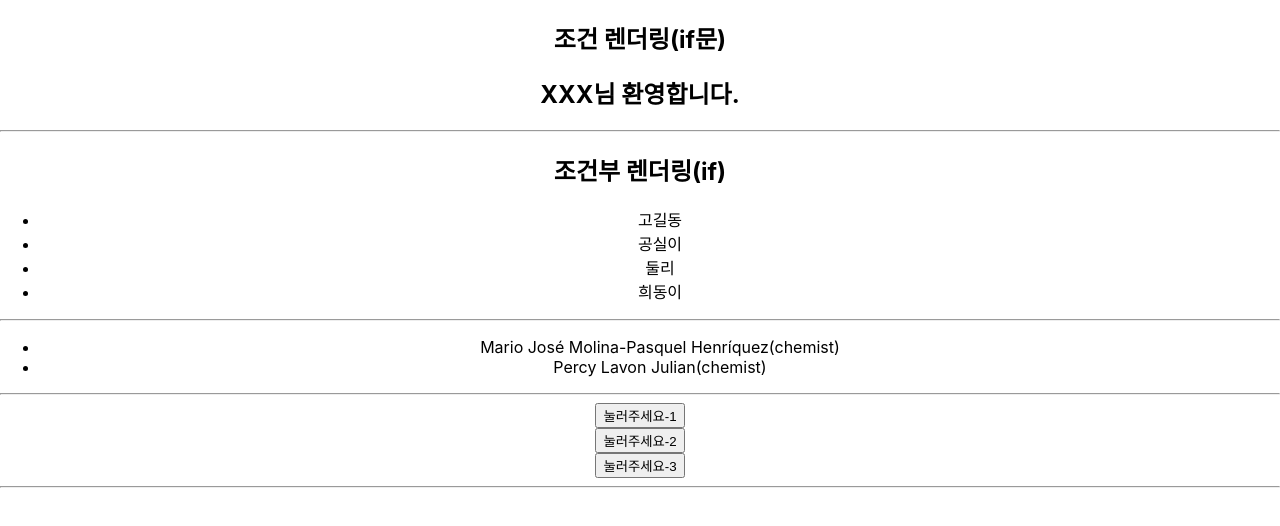
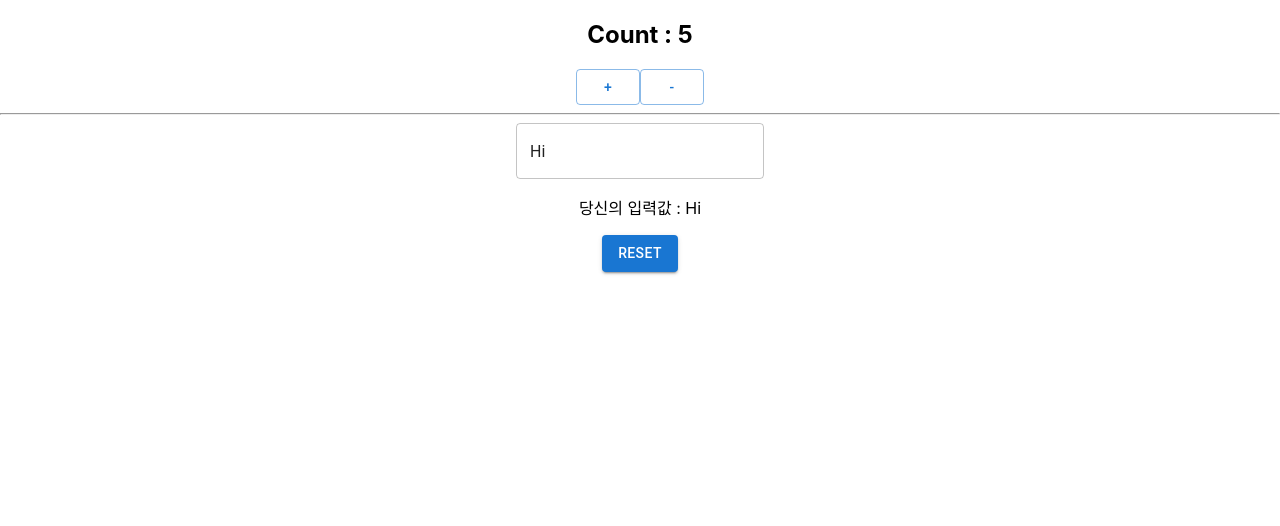
Before and after one commit to nohssam/2025-MyReact01, a React (Create React App) app: page / in a window 1280 px wide. Shown: the top 526 px of the page. Built offline with nearby package versions, Linux system fonts and the light colour scheme.

Commit message:
11-14 오후

```diff
--- a/package.json
+++ b/package.json
@@ -3,6 +3,9 @@
   "version": "0.1.0",
   "private": true,
   "dependencies": {
+    "@emotion/react": "^11.14.0",
+    "@emotion/styled": "^11.14.1",
+    "@mui/material": "^7.3.5",
     "@testing-library/dom": "^10.4.1",
     "@testing-library/jest-dom": "^6.9.1",
     "@testing-library/react": "^16.3.0",
--- a/src/App.js
+++ b/src/App.js
@@ -12,7 +12,13 @@ import IfExam01 from './pages/step06-if/IfExam01';
 import IfExam02List from './pages/step06-if/IfExam02List';
 import TextList from './pages/step06-if/TextList';
 import Evnet01 from './pages/step07-event/Event01';
-
+import Evnet02 from './pages/step07-event/Event02';
+import Evnet03 from './pages/step07-event/Event03';
+import Evnet04 from './pages/step07-event/Event04';
+import InputExam from './pages/step08-css/InputExam';
+import CounterEx01 from './pages/step09-event2/CounterEx01';
+import CounterEx02 from './pages/step09-event2/CounterEx02';
+import CounterEx03 from './pages/step09-event2/CounterEx03';
 
 function App() {
   return (
@@ -39,6 +45,7 @@ function App() {
       <hr />
       <SomeEveryCommandList />
       <hr /> */}
+      {/*
       <IfExam01 />
       <hr />
       <IfExam02List />
@@ -47,6 +54,19 @@ function App() {
       <hr />
       <Evnet01 />
       <hr />
+      <Evnet02 />
+      <hr />
+      <Evnet03 />
+      <hr />
+      <Evnet04 />
+      <hr />
+      <InputExam />
+      <hr />
+      <CounterEx01 />
+      */}
+      <CounterEx02 />
+      <hr />
+      <CounterEx03 />
     </div>
   );
 }
--- /dev/null
+++ b/src/components/Btn.jsx
@@ -0,0 +1,53 @@
+import { Button } from "@mui/material";
+
+// 선언식
+// export default function Btn({name,children }) {
+//     return(
+//         <Button variant="contained"
+//           onClick={()=>{console.log(name)}}>{children}</Button>
+//     )
+// }
+
+// 표현식
+// const Btn = ({name, children})=>{
+//     return(
+//         <Button variant="contained"
+//            onClick={()=>{console.log(name)}}>{children}</Button>
+//     )
+// }
+
+//export default Btn;
+
+// const Btn = ({name, children})=>{
+//     return(
+//         <Button variant="contained"
+//             // 자식 요소 영향 없음
+//             onMouseEnter ={()=>{console.log(name, "onMouseEnter")}}
+//             onMouseLeave ={()=>{console.log(name, "onMouseLeave")}}
+//             // 자식 요소에 들어가도 계속 발생함
+// //            onMouseOver ={()=>{console.log(name, "onMouseOver")}}
+// //            onMouseOut ={()=>{console.log(name, "onMouseOut")}}
+
+//             >{children}</Button>
+
+//     )
+// }
+
+// export default Btn;
+
+// () 사용 :  ()=>(값), 암시적으로 return
+const hanleEvent = (name, e) => (
+    console.log(name, e)
+)
+// {} 사용 : ()=>{...}, 여기 실행할 블록이다. 명시적 retrurn을 해야 된다.
+const hanleEvent2 = (name, e) => {
+    console.log(name, e)
+}
+
+// e : 이벤트 객체를 뜻한다.
+const Btn = ({name})=> (
+    <Button variant="contained"
+       onClick={(e)=>hanleEvent2(name, e) }>{name}</Button>
+)
+
+export default Btn ;
--- a/src/pages/step07-event/Event02.jsx
+++ b/src/pages/step07-event/Event02.jsx
@@ -1,4 +1,6 @@
 
+// children : React 컴포넌트의 특수한 props
+// 시작태그와 끝태그 사이의 글자를 말한다.
 function AlertButton({message, children}) {
     return(
         <button onClick={()=>alert(message)}>{children}</button>
@@ -8,7 +10,9 @@ function AlertButton({message, children}) {
 export default function Event02() {
     return(
         <div>
-
+            <AlertButton message="play">PlayButton</AlertButton><br />
+            <AlertButton message="upload">UploadButton</AlertButton><br />
+            <AlertButton message="download">DownButton</AlertButton><br />
         </div>
     )
 }
--- /dev/null
+++ b/src/pages/step07-event/Event03.jsx
@@ -0,0 +1,22 @@
+
+// 머티리얼 디자인 : 구글이 모바일, 데스크톱 등 다양한 기기에서 일관되고 직관적인 사용자 경험을 제공하는 목적으로
+// 시각적인 디자인 언어 및 가드라인 제공
+// MUI는 주로 React 기반의 UI 컴포넌트 라이브러리인 Material UI
+// 설치 : npm install @mui/material @emotion/react @emotion/styled
+// 자습서 : https://mui.com/material-ui/react-button/
+
+import { Button } from "@mui/material";
+
+
+export default function Event03() {
+    function handleClick() {
+        console.log("evnent-1");
+    }
+    return(
+        <>
+            <Button variant="text" onClick={handleClick}>Text</Button>
+            <Button variant="contained" onClick={()=>{ console.log("evnent-2");}}>Contained</Button>
+            <Button variant="outlined" disabled>Outlined</Button>
+        </>
+    )
+}
--- /dev/null
+++ b/src/pages/step07-event/Event04.jsx
@@ -0,0 +1,11 @@
+import Btn from "../../components/Btn";
+
+export default function Event04() {
+    return(
+        <div>
+            <Btn name={'Home'}>HOME</Btn><br />
+            <Btn name={'Store'}>STORE</Btn><br />
+            <Btn name={'Content'}>content</Btn><br />
+        </div>
+    )
+}
--- /dev/null
+++ b/src/pages/step08-css/InputExam.jsx
@@ -0,0 +1,20 @@
+import { TextField } from '@mui/material'
+import './inputExam.css'
+
+export default function InputExam(params) {
+    return(
+        // className은 css에서 class 뜻한다.
+        // TextField  이벤트 처리는 onChange 를 사용하자
+        <div>
+            <input onFocus={()=>console.log("onFocus")}
+                   onBlur={()=>console.log("onBlur")}
+                   className="bgColor"
+                   /><br /> <br />
+            <TextField id="outlined-basic" label="Outlined" variant="outlined"
+             onChange={(e)=> console.log(e.target.value)} />
+            <TextField id="filled-basic" label="Filled" variant="filled"
+             onKeyUp={(e)=> console.log(e.target.value + "," + e.key)}            />
+            <TextField id="standard-basic" label="Standard" variant="standard" />
+        </div>
+    )
+}
--- /dev/null
+++ b/src/pages/step08-css/inputExam.css
@@ -0,0 +1,4 @@
+.bgColor{
+    background-color: gray;
+    padding: 20px;
+}
--- /dev/null
+++ b/src/pages/step09-event2/CounterEx01.jsx
@@ -0,0 +1,25 @@
+import { Button } from "@mui/material";
+
+export default function CounterEx01(params) {
+    // 리엑트에서 화면이 변경 (재 랜더링)하기 위해서는 상태값이 변경 되었다고
+    // 리엑트에게 알려줘야 한다. (상태 관리 => useState)
+    console.log("hi")
+    let cnt = 5 ;
+    function increment() {
+        cnt = cnt + 1 ;
+        // 카운트 값은 변경 되지만 화면이 변경되지 않는다.
+        console.log("cnt : " , cnt);
+    }
+    function decrement() {
+        cnt = cnt - 1 ;
+        // 카운트 값은 변경 되지만 화면이 변경되지 않는다.
+        console.log("cnt : " , cnt);
+    }
+    return(
+        <>
+            <h2>Count : {cnt}</h2>
+            <Button variant="outlined" onClick={increment}> + </Button>
+            <Button variant="outlined" onClick={decrement}> - </Button>
+        </>
+    )
+}
--- /dev/null
+++ b/src/pages/step09-event2/CounterEx02.jsx
@@ -0,0 +1,27 @@
+import { Button } from "@mui/material";
+import { useState } from "react";
+
+export default function CounterEx02(params) {
+    // 리엑트에서 화면이 변경 (재 랜더링)하기 위해서는 상태값이 변경 되었다고
+    // 리엑트에게 알려줘야 한다. (상태 관리 => useState)
+    console.log("hi")
+    // const [변수, set변수] = useState(초기값);
+    const [cnt, setCnt] = useState(5);
+
+    // function increment() {
+    //    setCnt(cnt+1);
+    // }
+    // function decrement() {
+    //    setCnt(cnt-1);
+    // }
+
+    const increment = () => (setCnt(cnt + 1))
+    const decrement = () => {setCnt(cnt - 1)}
+    return(
+        <>
+            <h2>Count : {cnt}</h2>
+            <Button variant="outlined" onClick={increment}> + </Button>
+            <Button variant="outlined" onClick={decrement}> - </Button>
+        </>
+    )
+}
--- /dev/null
+++ b/src/pages/step09-event2/CounterEx03.jsx
@@ -0,0 +1,21 @@
+import { Button, TextField } from "@mui/material";
+import { useState } from "react";
+
+
+export default function CounterEx03(params) {
+    const [msg, setMsg] = useState('Hi');
+
+    function handleChange(e) {
+        setMsg(e.target.value);
+    }
+    function handleClick(params) {
+        setMsg('Hi');
+    }
+    return(
+        <>
+          <TextField variant="outlined" onChange={handleChange} value={msg} />
+          <p>당신의 입력값 : {msg}</p>
+          <Button variant="contained" onClick={handleClick}>Reset</Button>
+        </>
+    )
+}
```
Also changed, not shown: 1 other file (tests, documents, lock files or other folders).
